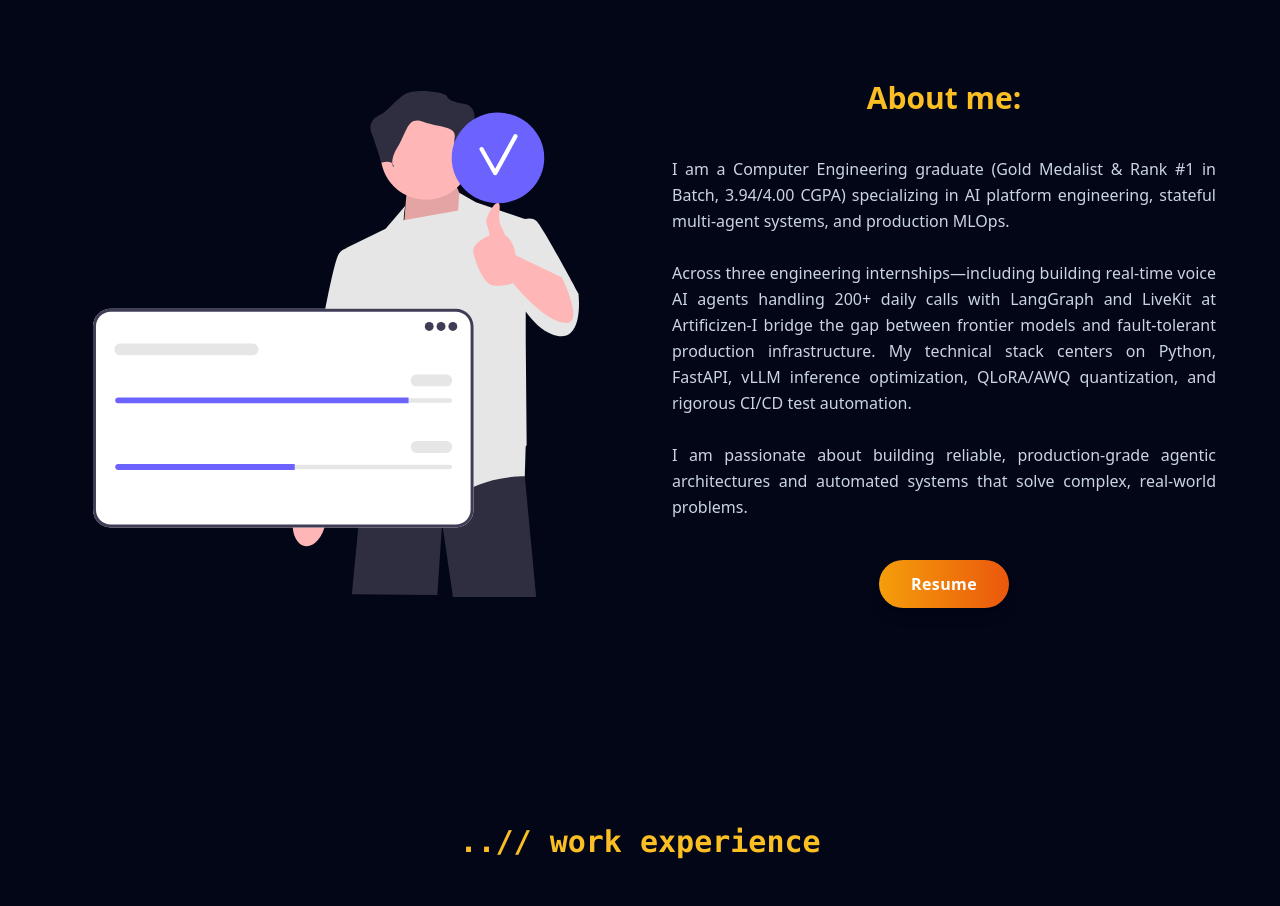
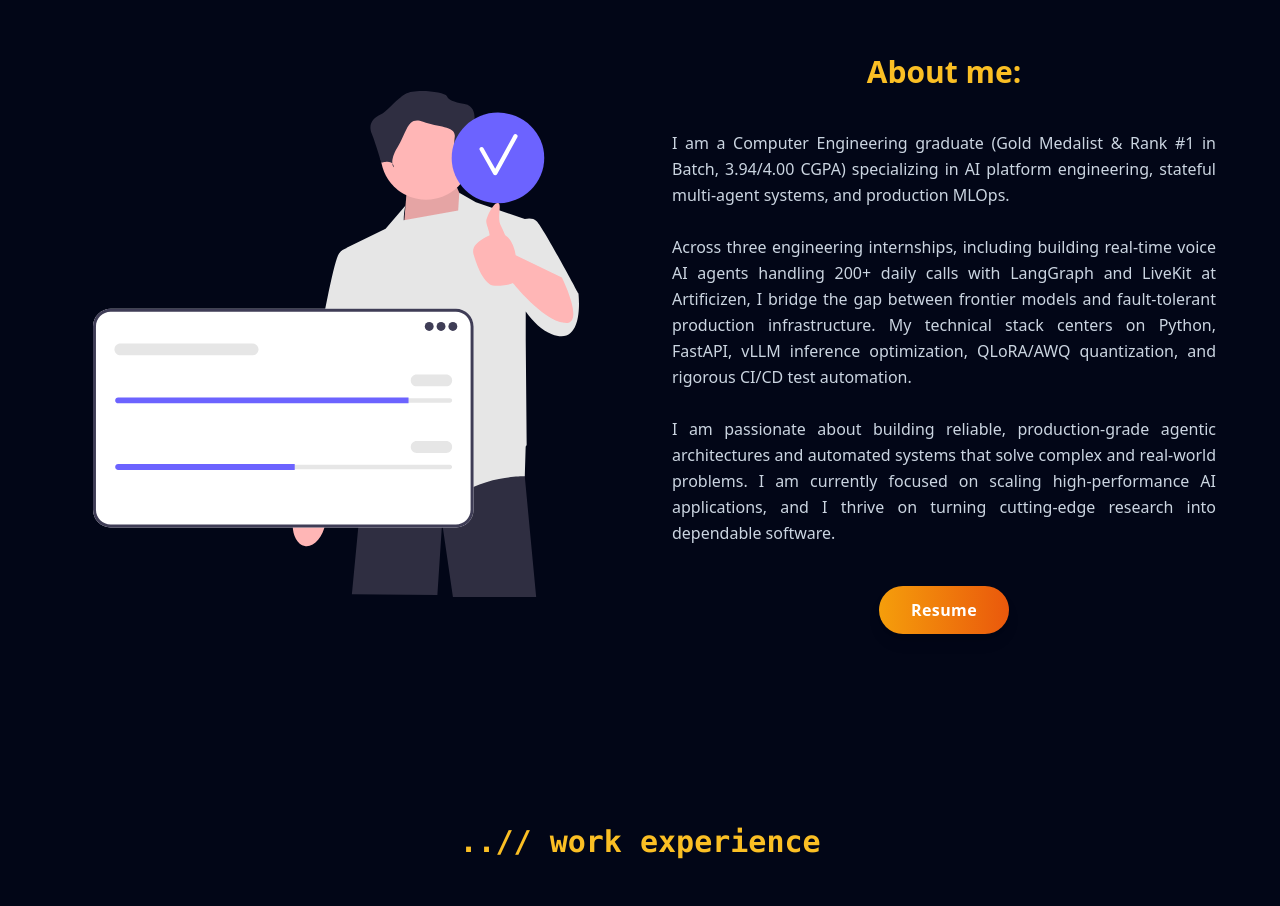
Before and after one commit to najahaja/YoungDevInterns-ReactJS-Portfolio, a React (Vite) app: page / in a window 1280 px wide. Shown: the part 920-1826 px from the top of the page. Built offline with nearby package versions, Linux system fonts and the light colour scheme; a web font is replaced by a local one.

Commit message:
Update About.jsx

```diff
--- a/src/components/BodySections/About.jsx
+++ b/src/components/BodySections/About.jsx
@@ -31,8 +31,8 @@ const About = () => {
           </div>
           <div className="about-body-right-content text-justify px-4 md:px-8 font-normal leading-relaxed text-slate-600 dark:text-slate-300">
             I am a Computer Engineering graduate (Gold Medalist & Rank #1 in Batch, 3.94/4.00 CGPA) specializing in AI platform engineering, stateful multi-agent systems, and production MLOps.<br/><br/>
-            Across three engineering internships—including building real-time voice AI agents handling 200+ daily calls with LangGraph and LiveKit at Artificizen-I bridge the gap between frontier models and fault-tolerant production infrastructure. My technical stack centers on Python, FastAPI, vLLM inference optimization, QLoRA/AWQ quantization, and rigorous CI/CD test automation.<br/><br/>
-            I am passionate about building reliable, production-grade agentic architectures and automated systems that solve complex, real-world problems.
+            Across three engineering internships, including building real-time voice AI agents handling 200+ daily calls with LangGraph and LiveKit at Artificizen, I bridge the gap between frontier models and fault-tolerant production infrastructure. My technical stack centers on Python, FastAPI, vLLM inference optimization, QLoRA/AWQ quantization, and rigorous CI/CD test automation.<br/><br/>
+            I am passionate about building reliable, production-grade agentic architectures and automated systems that solve complex and real-world problems. I am currently focused on scaling high-performance AI applications, and I thrive on turning cutting-edge research into dependable software.
           </div>
           <Link to="/resume">
             <motion.div
```
